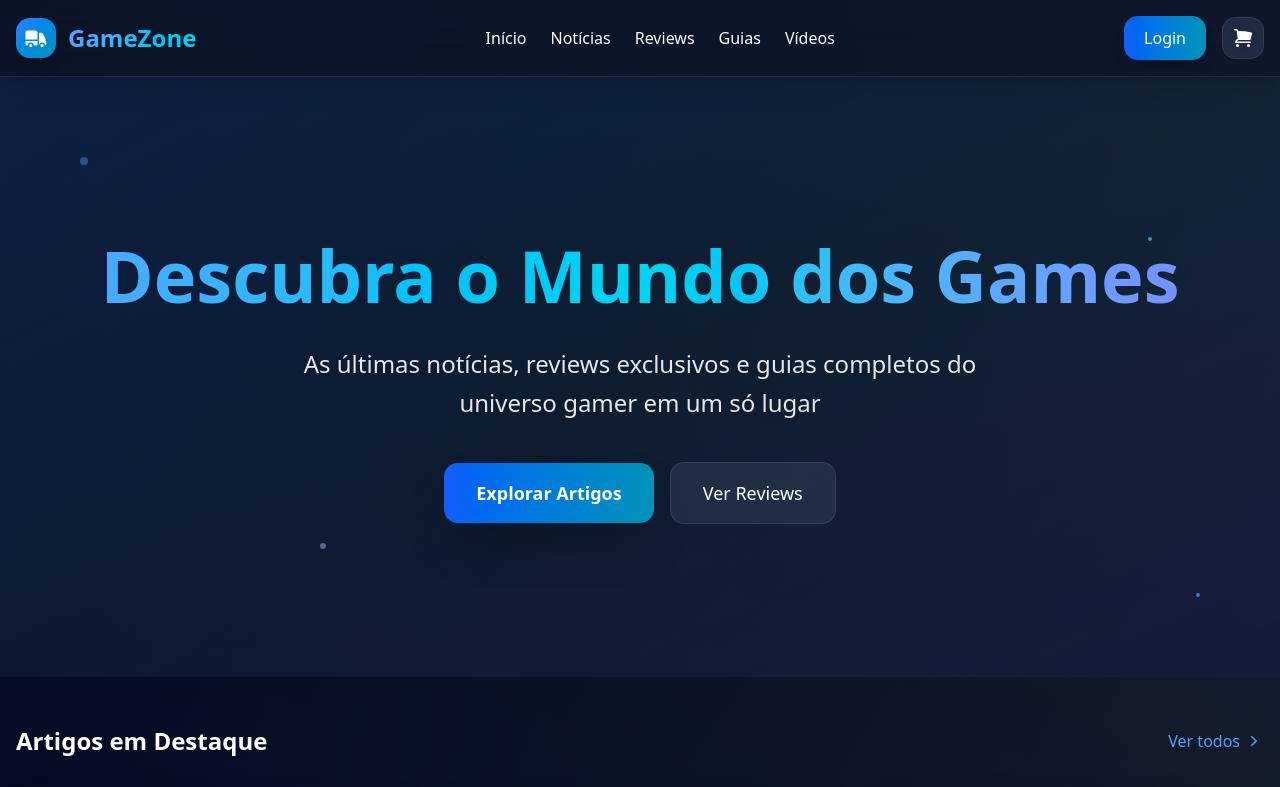
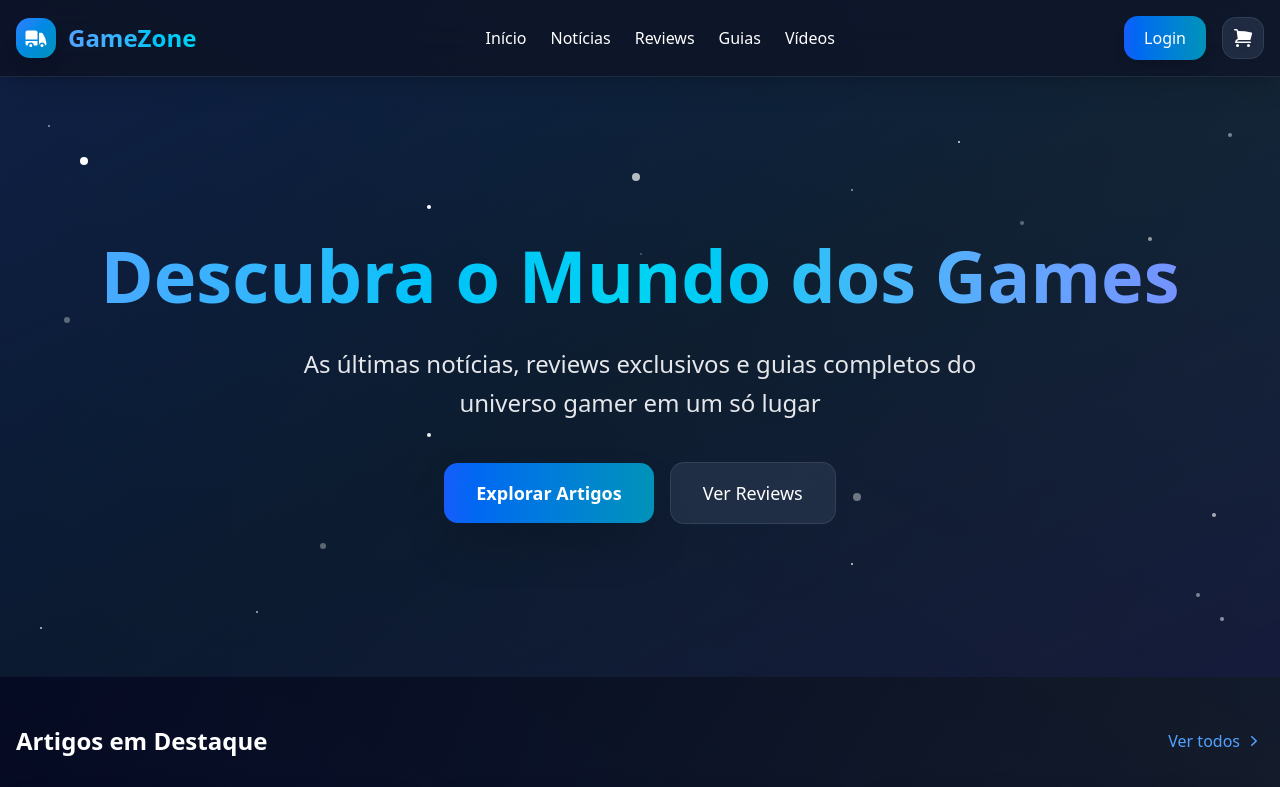
Before and after one commit to williamuteich/gamezone-blog, a Next.js app in the folder frontend/: page / in a window 1280 px wide. Shown: the top 787 px of the page. Built offline with nearby package versions, Linux system fonts and the light colour scheme; no server answers.

Commit message:
adicionanco animações de estrela na home

```diff
--- a/frontend/src/app/page.tsx
+++ b/frontend/src/app/page.tsx
@@ -54,12 +54,38 @@ export default function Home() {
           <div className="w-full h-full bg-gradient-to-br from-slate-800/50 via-gray-800/30 to-slate-900/50"></div>
         </div>
 
-        {/* Floating Elements */}
+        {/* Floating Stars - Enhanced */}
         <div className="absolute inset-0 z-5">
-          <div className="absolute top-20 left-20 w-2 h-2 bg-blue-400/40 rounded-full"></div>
-          <div className="absolute top-40 right-32 w-1 h-1 bg-cyan-300/60 rounded-full"></div>
-          <div className="absolute bottom-32 left-1/4 w-1.5 h-1.5 bg-indigo-300/50 rounded-full"></div>
-          <div className="absolute bottom-20 right-20 w-1 h-1 bg-blue-400/70 rounded-full"></div>
+          {/* Estrelas originais melhoradas */}
+          <div className="absolute top-20 left-20 w-2 h-2 bg-white/100 rounded-full animate-pulse" style={{animationDuration: '2s'}}></div>
+          <div className="absolute top-40 right-32 w-1 h-1 bg-white/80 rounded-full animate-pulse" style={{animationDuration: '1.5s', animationDelay: '0.5s'}}></div>
+          <div className="absolute bottom-32 left-1/4 w-1.5 h-1.5 bg-white/50 rounded-full animate-pulse" style={{animationDuration: '3s', animationDelay: '1s'}}></div>
+          <div className="absolute bottom-20 right-20 w-1 h-1 bg-white/70 rounded-full animate-pulse" style={{animationDuration: '2.5s', animationDelay: '0.3s'}}></div>
+
+          {/* Novas estrelas adicionais */}
+          <div className="absolute top-32 left-1/3 w-1 h-1 bg-white/100 rounded-full animate-pulse" style={{animationDuration: '1.8s', animationDelay: '0.7s'}}></div>
+          <div className="absolute top-16 right-1/4 w-0.5 h-0.5 bg-white/90 rounded-full animate-pulse" style={{animationDuration: '1.2s', animationDelay: '1.2s'}}></div>
+          <div className="absolute top-60 left-16 w-1.5 h-1.5 bg-white/35 rounded-full animate-pulse" style={{animationDuration: '2.8s', animationDelay: '0.2s'}}></div>
+          <div className="absolute bottom-40 right-16 w-1 h-1 bg-white/65 rounded-full animate-pulse" style={{animationDuration: '2.2s', animationDelay: '1.5s'}}></div>
+          <div className="absolute top-28 right-1/3 w-0.5 h-0.5 bg-white/85 rounded-full animate-pulse" style={{animationDuration: '1.6s', animationDelay: '0.8s'}}></div>
+          <div className="absolute bottom-60 left-1/3 w-1 h-1 bg-white/100 rounded-full animate-pulse" style={{animationDuration: '3.2s', animationDelay: '0.1s'}}></div>
+
+          {/* Estrelas menores e mais sutis */}
+          <div className="absolute top-44 left-1/2 w-0.5 h-0.5 bg-white/30 rounded-full animate-pulse" style={{animationDuration: '4s', animationDelay: '2s'}}></div>
+          <div className="absolute bottom-16 left-1/5 w-0.5 h-0.5 bg-white/100 rounded-full animate-pulse" style={{animationDuration: '1.4s', animationDelay: '0.9s'}}></div>
+          <div className="absolute top-36 right-1/5 w-1 h-1 bg-white/55 rounded-full animate-pulse" style={{animationDuration: '2.6s', animationDelay: '1.8s'}}></div>
+          <div className="absolute bottom-28 right-1/3 w-0.5 h-0.5 bg-white/95 rounded-full animate-pulse" style={{animationDuration: '1.1s', animationDelay: '0.4s'}}></div>
+          <div className="absolute top-52 left-1/6 w-1.5 h-1.5 bg-white/25 rounded-full animate-pulse" style={{animationDuration: '3.5s', animationDelay: '1.3s'}}></div>
+
+          {/* Estrelas grandes e brilhantes */}
+          <div className="absolute top-24 right-1/2 w-2 h-2 bg-white/100 rounded-full animate-pulse" style={{animationDuration: '2.4s', animationDelay: '0.6s'}}></div>
+          <div className="absolute bottom-44 left-2/3 w-2 h-2 bg-white/40 rounded-full animate-pulse" style={{animationDuration: '3.8s', animationDelay: '2.2s'}}></div>
+
+          {/* Estrelas nos cantos */}
+          <div className="absolute top-12 left-12 w-0.5 h-0.5 bg-white/60 rounded-full animate-pulse" style={{animationDuration: '2.1s', animationDelay: '1.7s'}}></div>
+          <div className="absolute top-14 right-12 w-1 h-1 bg-white/45 rounded-full animate-pulse" style={{animationDuration: '1.9s', animationDelay: '0.3s'}}></div>
+          <div className="absolute bottom-12 left-10 w-0.5 h-0.5 bg-white/80 rounded-full animate-pulse" style={{animationDuration: '1.7s', animationDelay: '1.1s'}}></div>
+          <div className="absolute bottom-14 right-14 w-1 h-1 bg-white/100 rounded-full animate-pulse" style={{animationDuration: '2.9s', animationDelay: '1.9s'}}></div>
         </div>
 
         <div className="container mx-auto px-4 z-10 text-center">
```
